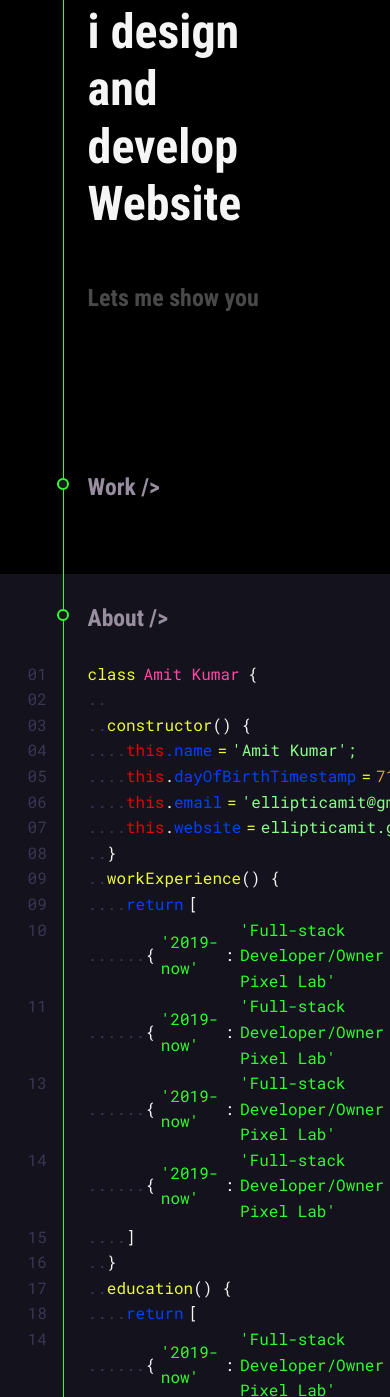
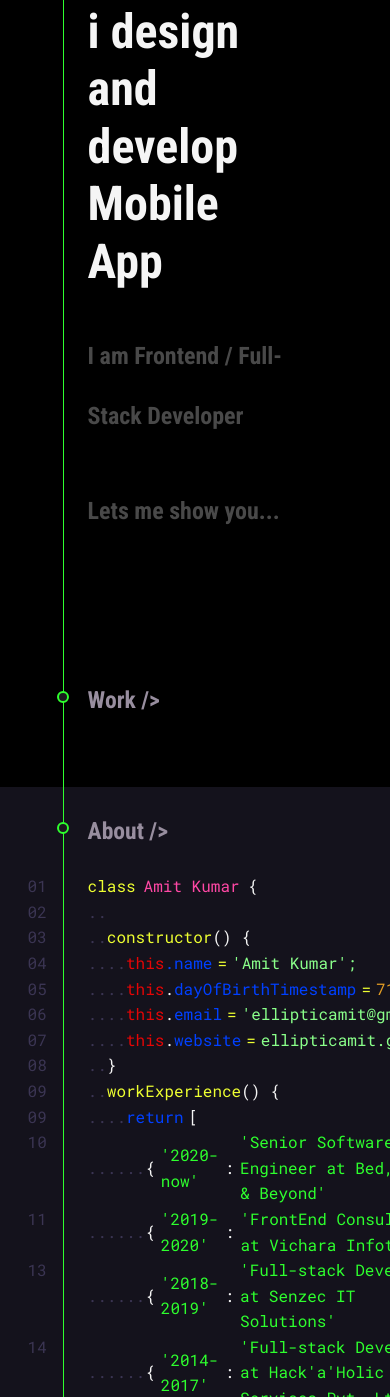
Before and after one commit to Ellipticamit/ellipticamit.github.io, a website: page index.html in a window 390 px wide. Shown: the part 603-2000 px from the top of the page. Drawn offline with nearby package versions, Linux system fonts and the light colour scheme.

Commit message:
Text animation adfded

```diff
--- a/index.html
+++ b/index.html
@@ -48,11 +48,15 @@
             <div class="section_content">
               <div class="section_item">
                 <h3 class="subtitles">Hi, my name is <span class="primarycolor" >Amit Kumar</span></h3>
-                <h3 class="subtitles">i design and develop Website</h3>
+                <h3 class="subtitles">i design and develop <span class="designtext"></span></h3>
               </div>
 
               <div class="section_item">
-                <p class="explore">Lets me show you </p>
+                <p class="explore">I am Frontend / Full-Stack Developer </p>
+              </div>
+
+              <div class="section_item">
+                <p class="explore">Lets me show you... </p>
               </div>
               </div>
           </div>
@@ -150,11 +154,11 @@
                       <div class="dot">......</div>
                       {
                       <div class="strings">
-                          '2019-now'
+                          '2020-now'
                       </div>
                       :
                       <div class="strings">
-                          'Full-stack Developer/Owner at Pixel Lab'
+                          'Senior Software Engineer at Bed, Bath & Beyond'
                       </div>
                       },
                     </div>
@@ -162,11 +166,11 @@
                       <div class="dot">......</div>
                       {
                       <div class="strings">
-                          '2019-now'
+                          '2019-2020'
                       </div>
                       :
                       <div class="strings">
-                          'Full-stack Developer/Owner at Pixel Lab'
+                          'FrontEnd Consultant at Vichara Infotech'
                       </div>
                       },
                     </div>
@@ -174,11 +178,11 @@
                       <div class="dot">......</div>
                       {
                       <div class="strings">
-                          '2019-now'
+                          '2018-2019'
                       </div>
                       :
                       <div class="strings">
-                          'Full-stack Developer/Owner at Pixel Lab'
+                          'Full-stack Developer at Senzec IT Solutions'
                       </div>
                       },
                     </div>
@@ -186,11 +190,11 @@
                       <div class="dot">......</div>
                       {
                       <div class="strings">
-                          '2019-now'
+                          '2014-2017'
                       </div>
                       :
                       <div class="strings">
-                          'Full-stack Developer/Owner at Pixel Lab'
+                          'Full-stack Developer at Hack'a'Holic IT Services Pvt. Ltd'
                       </div>
                       }
                     </div>
@@ -220,11 +224,11 @@
                       <div class="dot">......</div>
                       {
                       <div class="strings">
-                          '2019-now'
+                          '2010-2014'
                       </div>
                       :
                       <div class="strings">
-                          'Full-stack Developer/Owner at Pixel Lab'
+                          'Bachlor in Computer Science, JECRC, Jaipur',
                       </div>
                       }
                     </div>
@@ -232,11 +236,11 @@
                       <div class="dot">......</div>
                       {
                       <div class="strings">
-                          '2019-now'
+                          '2007-2009'
                       </div>
                       :
                       <div class="strings">
-                          'Full-stack Developer/Owner at Pixel Lab'
+                          'Senior Secondary, Premalok Mission School, Patna - CBSE'
                       </div>
                       }
                     </div>
@@ -319,8 +323,11 @@
          <div class="cursor__inner cursor__inner-dot"></div>
          <div class="cursor__inner cursor__inner-circle"></div>
       </div>
-      <script src="js/jquery-2.2.4.min.js"></script>
+      <script src="./js/jquery-2.2.4.min.js"></script>
       <script src="https://cdnjs.cloudflare.com/ajax/libs/gsap/3.9.1/gsap.min.js"></script>
-      <script src="js/myscript.js"></script>
+
+      <script src="./js/shuffletext.jquery.min.js"></script>
+      <script src="./js/myscript.js"></script>
+
    </body>
 </html>
--- a/js/myscript.js
+++ b/js/myscript.js
@@ -102,3 +102,8 @@ function unhoverFunc(e) {
 
 $(window).on('mousemove', moveCircle);
 $('a').hover(hoverFunc, unhoverFunc);
+
+$('.designtext').ShuffleText(['Website', 'Mobile App'], {
+  loop: true,
+  delay: 2000,
+});
--- /dev/null
+++ b/js/shuffletext.jquery.min.js
@@ -0,0 +1 @@
+!function(t){t.fn.ShuffleText=function(e,n){function o(t){var e=document.createElement("DIV");return e.innerHTML=t,e.textContent||e.innerText||""}var r=this;if("object"!=typeof e)throw new TypeError("You must pass an array of strings in the first parameter");t(r).html(e[0]);var i=n.loop||!1,l=n.iterations||50,f=n.delay||3e3,a=n.step||function(){},h=n.shuffleSpeed||0;if("function"==typeof n);else{n.callback||function(){}}var u=function(n){t(r).html(e[n]);var s=function(c){var m="";if(0===n)var g=o(e[e.length-1]+e[n]).split(""),p=Math.floor((o(e[n]).length-o(e[e.length-1]).length)/l*c),v=o(e[e.length-1]).length;else var g=o(e[n-1]+e[n]).split(""),p=Math.floor((o(e[n]).length-o(e[n-1]).length)/l*c),v=o(e[n-1]).length;for(var T=0;v+p>T;T++){var y=Math.floor(Math.random()*g.length),M=g[y];m+=M}t(r).html(m),c!==l?setTimeout(function(){s(c+1)},h):(t(r).html(e[n]),a(e[n]),n!==e.length-1?setTimeout(function(){u(n+1)},f):i&&setTimeout(function(){u(0)},f))};s(0)};setTimeout(function(){u(1)},f)}}(jQuery);
```
